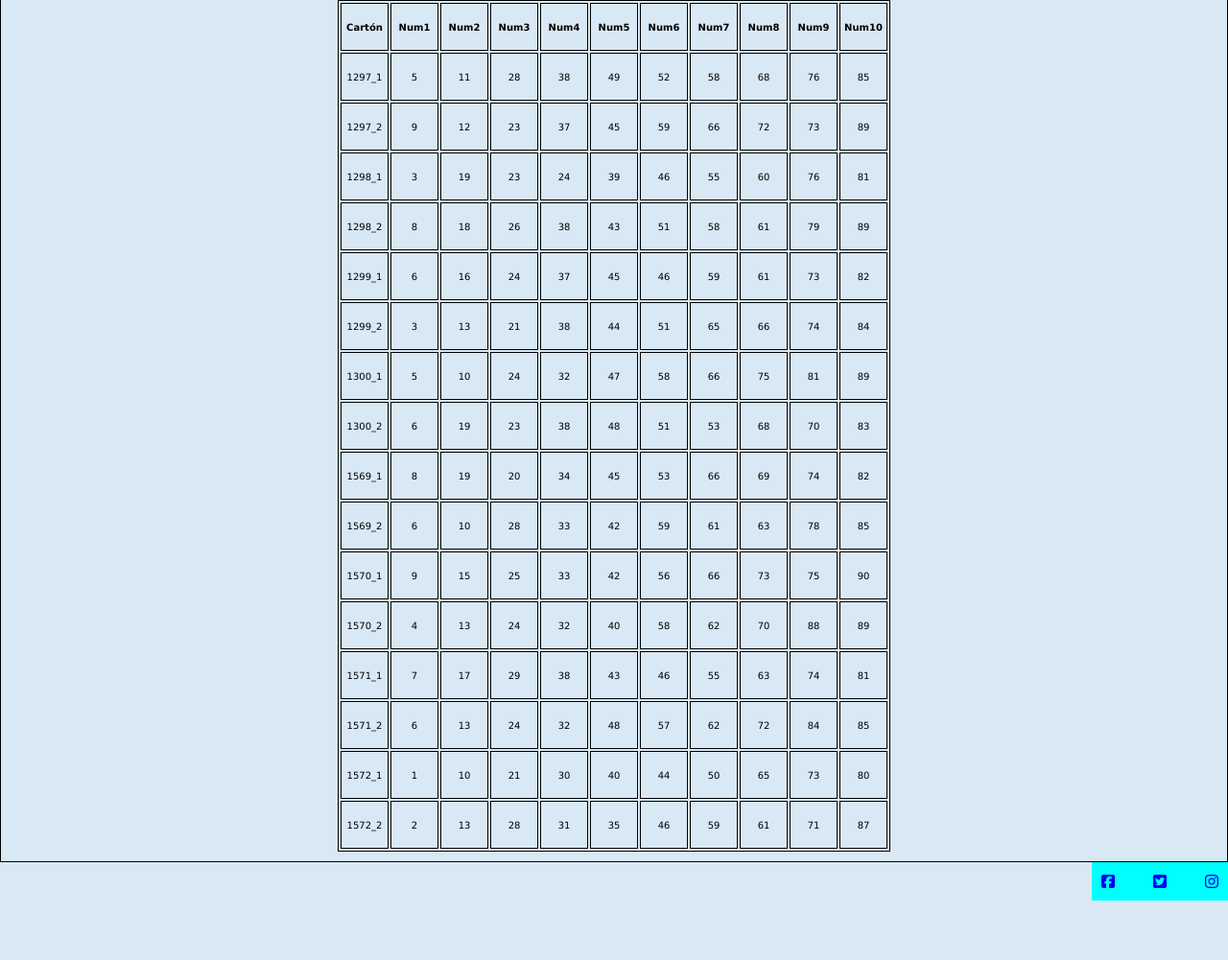
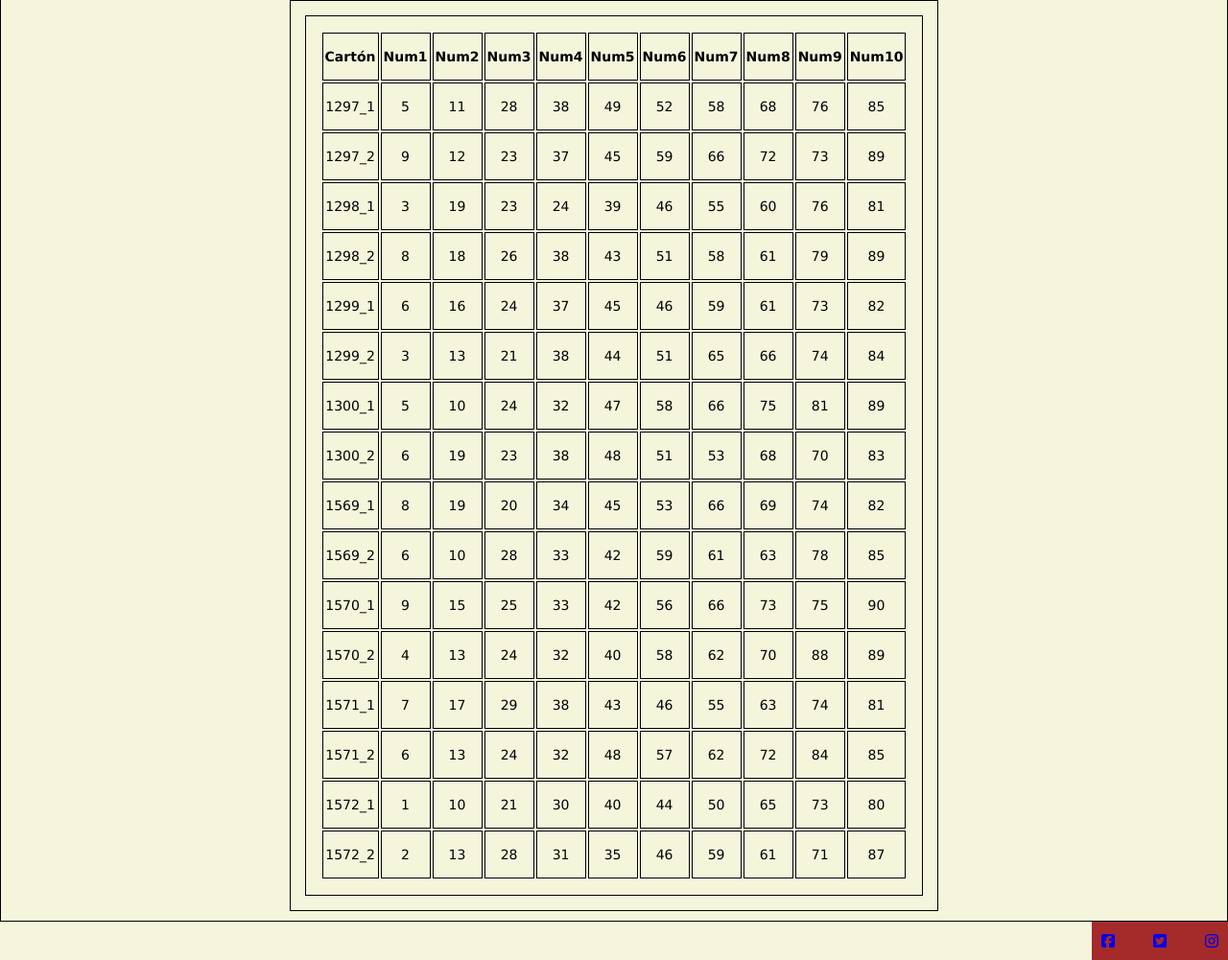
Before and after one commit to eldoradosi/bingo, a plain HTML site: page index.html in a window 1280 px wide. Shown: the part 499-1500 px from the top of the page at 96% size. Before the commit the page ends 1438 px from the top, so only its background shows below. Drawn offline with Linux system fonts and the light colour scheme.

Commit message:
retocando colores y estilo de la tabla de cartones

```diff
--- a/estilos/estilos.css
+++ b/estilos/estilos.css
@@ -13,7 +13,7 @@
 
 body
 {
-      background: #D8E8F5;
+      background-color:beige;
       margin: 50px 0;
       padding: 0;
       text-align: center;
@@ -26,7 +26,7 @@ body
 header
 {
     flex: 1 1 15%;
-    background-color:aqua;
+    background-color: brown;
     display: flex;
     flex-direction: column;
     flex-wrap: nowrap;
@@ -100,10 +100,18 @@ main li
     padding: 2px;
 }
 
+.cartones
+{
+    border: 1px solid black;
+    padding: 15px;
+}
+
 main table
 {
     position: relative;
     border: 1px solid black;
+    font: 14px verdana, sans-serif, bold;
+    padding: 15px;
 }
 
 main td
@@ -121,7 +129,7 @@ main td
 footer
 {
     flex: 1 1 5%;
-    background-color: aqua;
+    background-color: brown;
     max-height: 5vh;
     justify-self: flex-end;
 }
```
